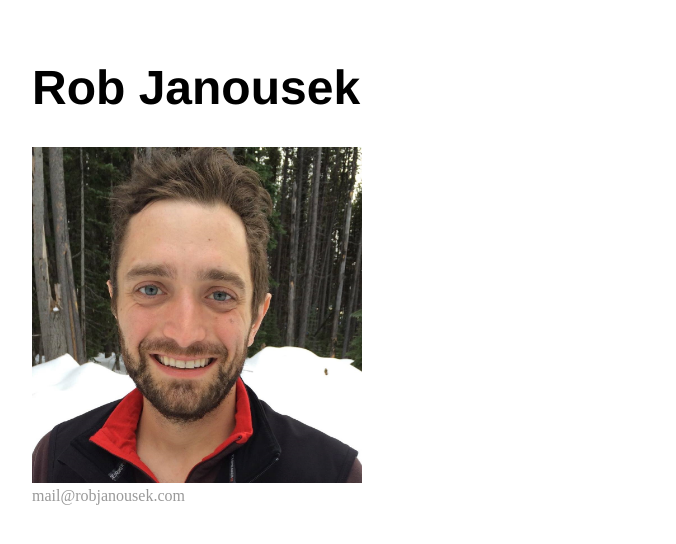
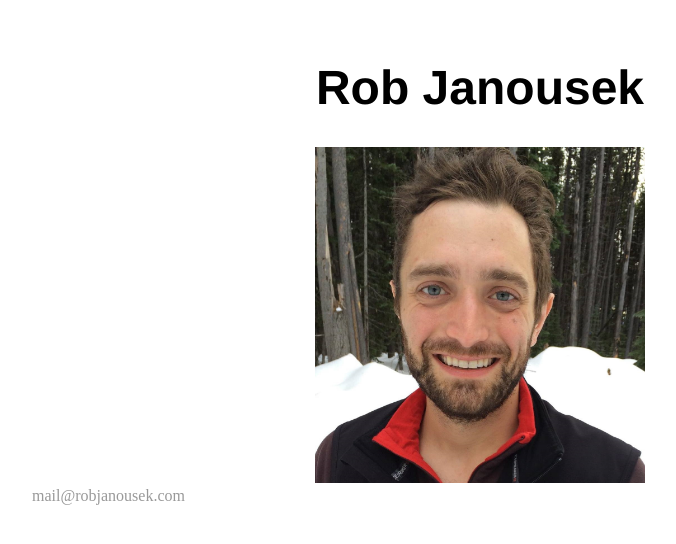
Before and after one commit to robjanousek/robjanousek.github.io, a Jekyll site: the page built from index.html, in a window 1280 px wide. Shown: the top 544 px of the page, without its empty margins (160-836 px from the left). Built offline with Jekyll 4.4.1, drawn with Linux system fonts in a browser that asks for light colours.

Commit message:
Update index.html

```diff
--- a/index.html
+++ b/index.html
@@ -2,6 +2,11 @@
 layout: default
 title: Rob Janousek
 ---
+<style>
+h1 {text-align: center;}
+p {text-align: center;}
+div {text-align: center;}
+</style>
 <div class="blurb">
 	<h1>Rob Janousek</h1>
 	<img src="Profile-RJ.jpg" width="330" height="336" alt="Rob Janousek" />
```
